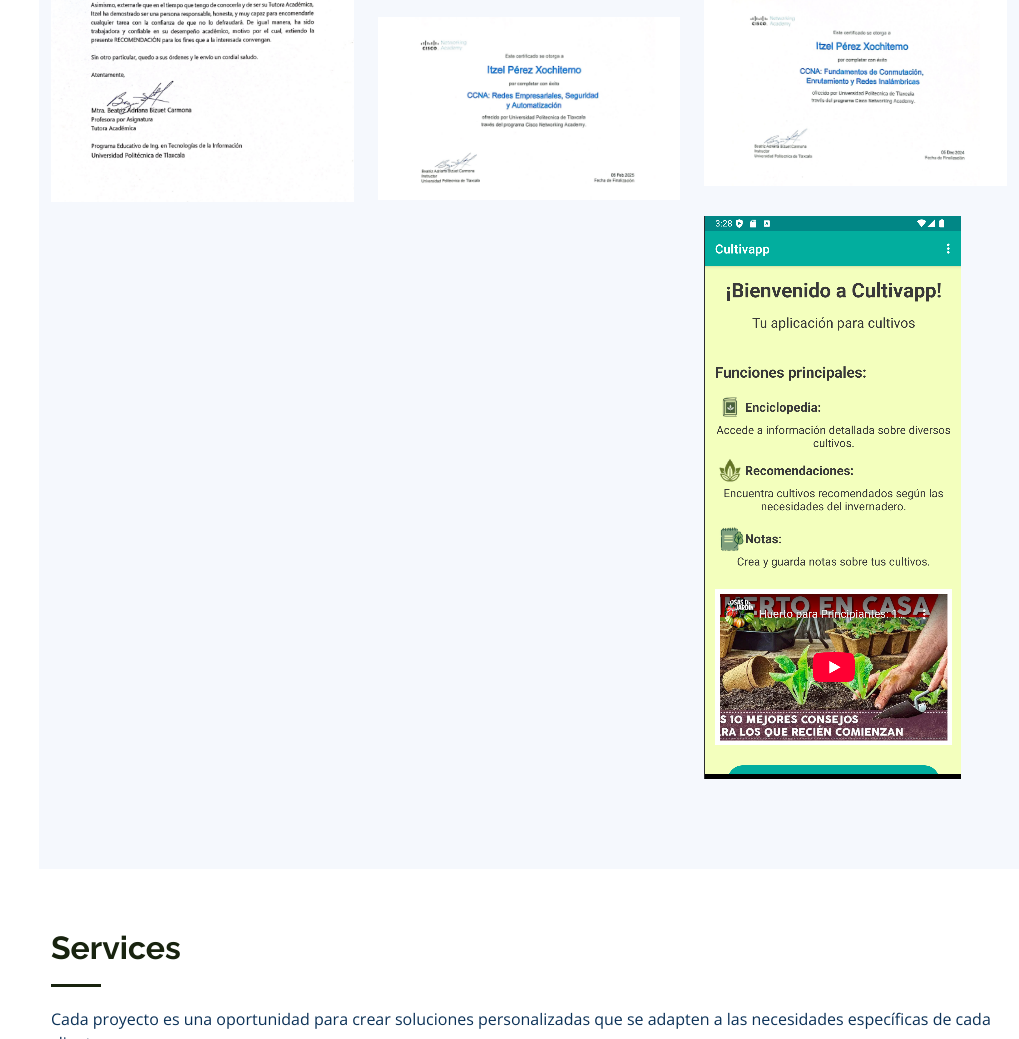
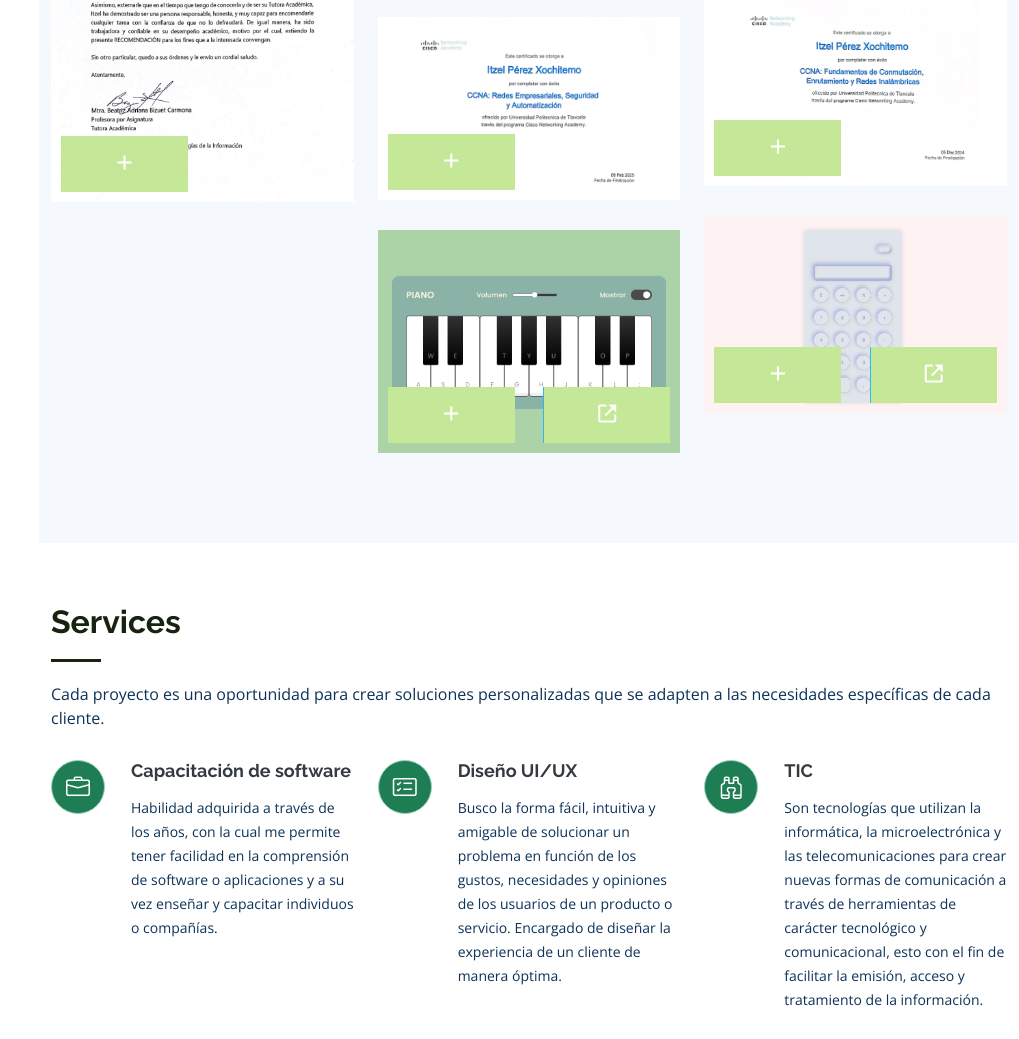
Before and after one commit to ittsl16/CV-Portafolio, a plain HTML site: page index.html in a window 1280 px wide. Shown: the part 4605-5644 px from the top of the page, without its empty margins (261-1280 px from the left). Drawn offline with nearby package versions, Linux system fonts and the light colour scheme.

Commit message:
actualizacion de estilos

```diff
--- a/assets/css/style.css
+++ b/assets/css/style.css
@@ -674,6 +674,43 @@ section {
   text-decoration: underline; /* Subrayado si lo deseas */
 }
 
+
+.portfolio .portfolio-wrap .portfolio-links {
+  display: flex;
+  justify-content: space-between; /* Separa los botones */
+  align-items: center;
+  position: absolute;
+  left: 0;
+  right: 0;
+  bottom: 0;
+  padding: 10px;
+  z-index: 3;
+}
+
+/* Estilos generales para ambos botones */
+.portfolio .portfolio-wrap .portfolio-links a {
+  width: 45%; /* Ambos botones ocupan espacio similar */
+  text-align: center;
+  font-size: 24px;
+  color: #fff;
+  background: #C5E898;
+  padding: 10px;
+  transition: background 0.3s ease-in-out;
+}
+
+.portfolio .portfolio-wrap .portfolio-links a:hover {
+  background: #009990;
+}
+
+/* Estilo específico para el botón de "Ver Proyecto" */
+.portfolio .portfolio-wrap .portfolio-project {
+  background: rgba(20, 221, 157, 0.75); /* Color diferente */
+}
+
+.portfolio .portfolio-wrap .portfolio-project:hover {
+  background: rgba(20, 221, 157, 0.95);
+}
+
 /*--------------------------------------------------------------
 # Services
 --------------------------------------------------------------*/
--- a/index.html
+++ b/index.html
@@ -432,18 +432,42 @@
               </div>
             </div>
           </div>
+
           <div class="col-lg-4 col-md-6 portfolio-item filter-app">
             <div class="portfolio-wrap">
-              <img src="assets/img/portfolio/portfolio-11.png" class="img-fluid" alt="">
-              <div class="portfolio-links">
-                <a href="assets/img/portfolio/portfolio-11.png" data-gallery="portfolioGallery" class="portfolio-lightbox" title="App Móvil"><i class="bx bx-plus"></i></a>
-
-              </div>
+                <img src="assets/img/portfolio/portfolio-12.png" class="img-fluid" alt="">
+                <div class="portfolio-links">
+                    <!-- Botón de más (izquierda) -->
+                    <a href="assets/img/portfolio/portfolio-12.png" data-gallery="portfolioGallery" class="portfolio-lightbox" title="Calculadora">
+                        <i class="bx bx-plus"></i>
+                    </a>
+                    <!-- Nuevo botón para "Ver Proyecto" (derecha) -->
+                    <a href="https://n9.cl/mkw2h" target="_blank" class="portfolio-project">
+                        <i class="bx bx-link-external"></i>
+                    </a>
+                </div>
             </div>
-          </div>
         </div>
 
-      </div>
+
+          <div class="col-lg-4 col-md-6 portfolio-item filter-app">
+            <div class="portfolio-wrap">
+              <img src="assets/img/portfolio/portfolio-13.png" class="img-fluid" alt="">
+
+              <div class="portfolio-links">
+                <!-- Botón de más (izquierda) -->
+                <a href="assets/img/portfolio/portfolio-13.png" data-gallery="portfolioGallery" class="portfolio-lightbox" title=" Piano ">
+                    <i class="bx bx-plus"></i>
+                </a>
+                <!-- Nuevo botón para "Ver Proyecto" (derecha) -->
+                <a href="https://n9.cl/yt58y" target="_blank" class="portfolio-project">
+                    <i class="bx bx-link-external"></i>
+                </a>
+            </div>
+        </div>
+    </div>
+
+
     </section><!-- End Portfolio Section -->
 
     <!-- ======= Services Section ======= -->
```
Also changed, not shown: assets/img/Captura de pantalla 2025-03-25 151830.png (added), assets/img/portfolio/portfolio-12.png (added), assets/img/portfolio/portfolio-13.png (added).
